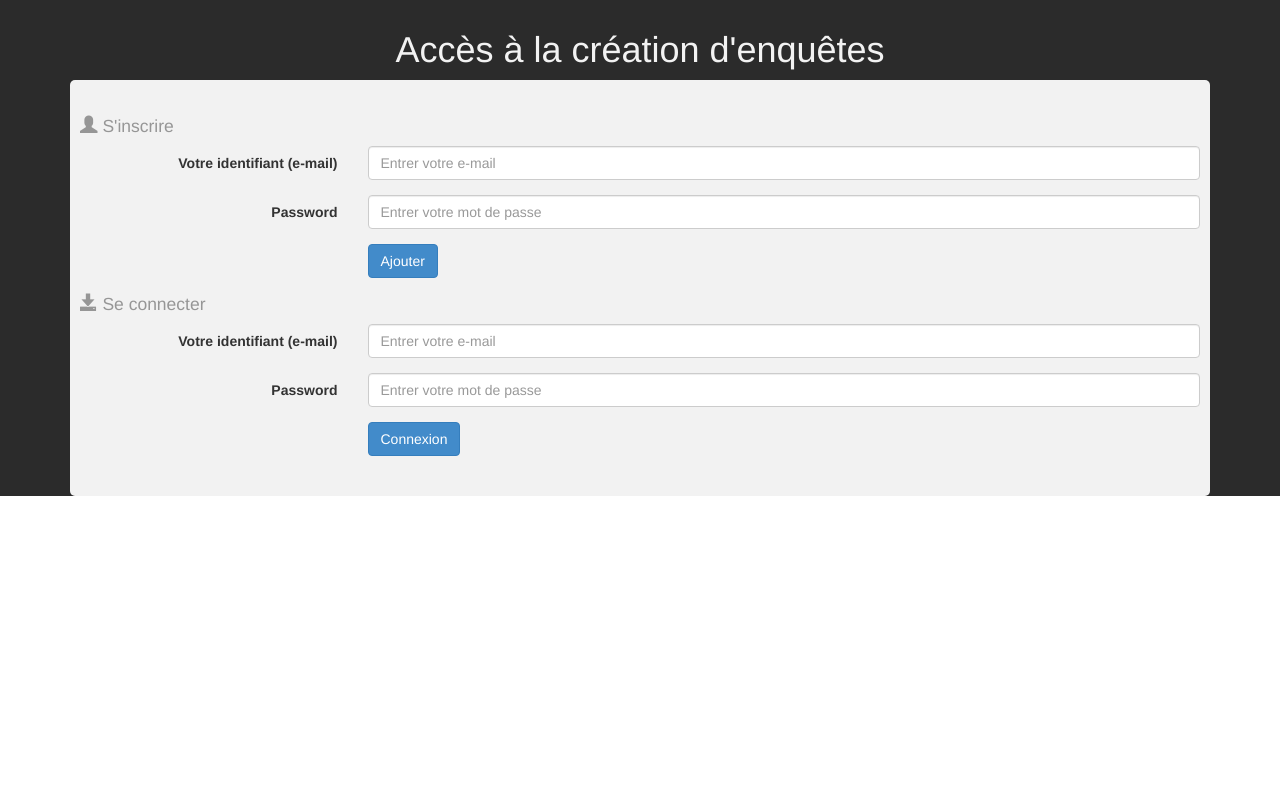
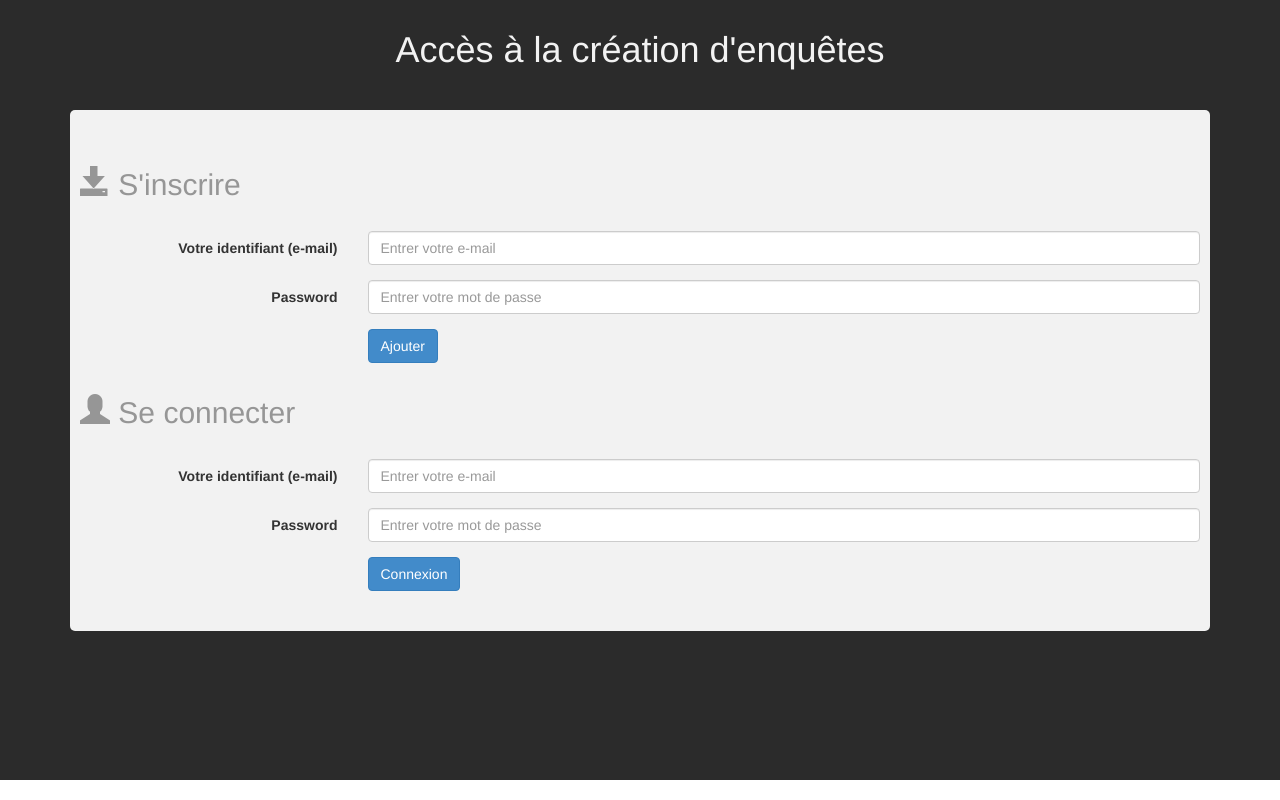
Before and after one commit to ouahsai/ProjetEnquetes, a PHP site: page / in a window 1280 px wide. Run offline with PHP 8.4, Linux system fonts and the light colour scheme.

Commit message:
Modif CSS sur index v2

```diff
--- a/css/extra.css
+++ b/css/extra.css
@@ -1,10 +1,5 @@
-#unauth{background-color:#2b2b2b;min-height:100%}
-#unauth h2{text-align:left;color:#f4f4f4;font-weight:300;font-size:2.5em;padding:0;margin:30px 0 0 0}
-#unauth h3{color:#969696;text-align:left;font-weight:300;margin:10px 0;font-size:1.25em}
-#unauth a{text-decoration:none;color:#afafaf;transition:color 100ms ease,border-bottom 100ms ease;border-bottom:1px solid rgba(175,175,175,0.5)}
-#unauth a.blue{color:#479aeb;border-bottom:1px solid rgba(71,154,235,0.5)}
-#unauth a:hover{color:#479aeb;border-bottom:1px solid #479aeb}
-
+#unauth{background-color:#2b2b2b; height: 780px}
+#unauth h2{text-align:left;color:#969696;font-weight:300;padding:0;margin:30px 0}
+#unauth h3{color:#969696;text-align:left;font-weight:300;margin:10px 0}
 #unauth .well-big{padding: 25px 10px;border-radius:5px; background-color: #F2F2F2}
-
-#unauth .heading h1{color: #F2F2F2;text-align:center;font-weight:500;padding-bottom:10px;margin:30px 0 0 0}
+#unauth .heading h1{color: #F2F2F2;text-align:center;font-weight:500;padding-bottom:40px;margin:30px 0 0 0}
--- a/index.php
+++ b/index.php
@@ -16,7 +16,7 @@
             <h1>Accès à la création d'enquêtes</h1>
             </div>
         <div class="well-big">
-        <h3><span class="glyphicon glyphicon-user"></span> S'inscrire</h3>
+        <h2><span class="glyphicon glyphicon-save"></span> S'inscrire</h2>
         <form method="POST" action="user.php" class="form-horizontal">
              <div class="form-group">
                 <label class="col-sm-3 control-label" for="identifiant">Votre identifiant (e-mail)</label>
@@ -37,7 +37,7 @@
             </div>
 	</form>
 
-        <h3><span class="glyphicon glyphicon-save"></span> Se connecter</h3>
+        <h2><span class="glyphicon glyphicon-user"></span> Se connecter</h2>
         <form method="POST" action="user.php" class="form-horizontal">
             <div class="form-group">
                 <label class="col-sm-3 control-label" for="identifiant">Votre identifiant (e-mail)</label>
```
